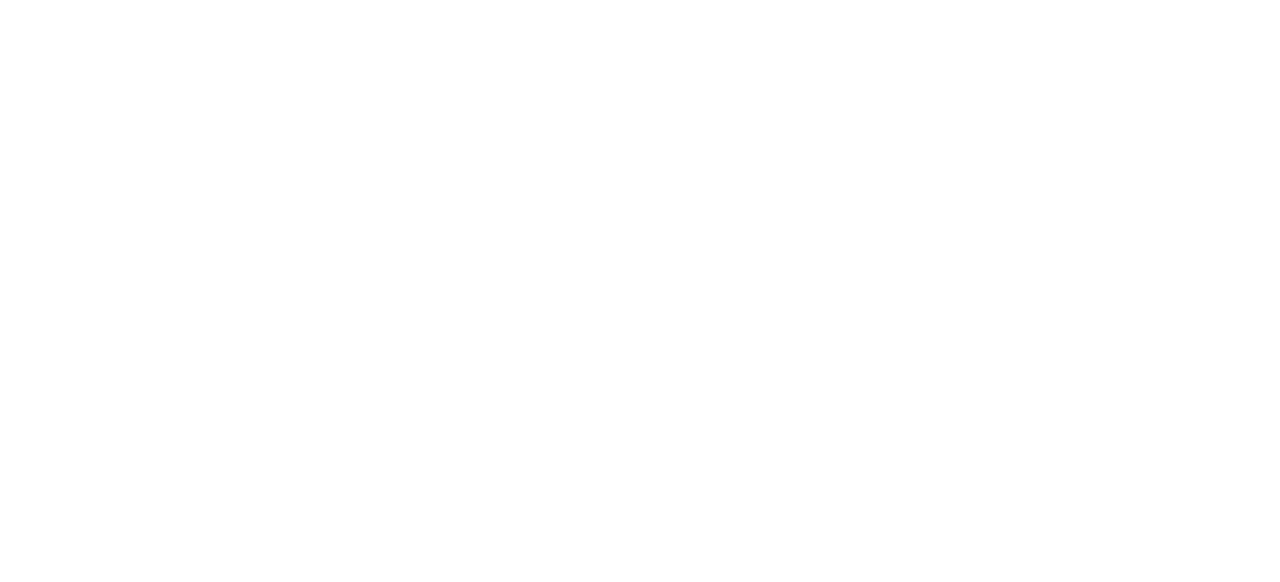
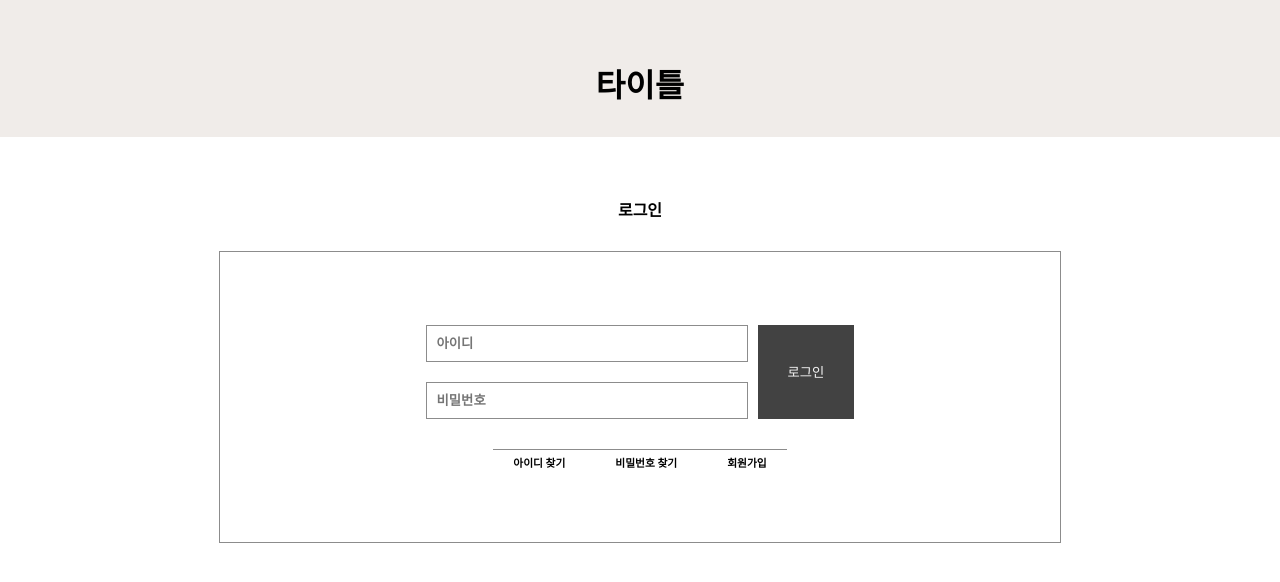
Before and after one commit to gnemek20/work-front, a Vue app: page /signin in a window 1280 px wide. Shown: the top 582 px of the page. Built offline with nearby package versions, Linux system fonts and the light colour scheme.

Commit message:
로그인 페이지 생성

```diff
--- a/src/router/index.js
+++ b/src/router/index.js
@@ -7,6 +7,10 @@ const routes = [
   {
     path: '/',
     component: () => import('@/views/Landing.vue')
+  },
+  {
+    path: '/signin',
+    component: () => import('@/views/sign/In.vue')
   }
 ]
 
--- /dev/null
+++ b/src/views/sign/In.vue
@@ -0,0 +1,118 @@
+<template>
+  <div class="flex flex-column align-center">
+    <div class="header">
+      <div class="title">
+        <h1>타이틀</h1>
+      </div>
+      <hr>
+    </div>
+    <div class="content">
+      <div class="flex justify-center">
+        <h4>로그인</h4>
+      </div>
+      <div class="area">
+        <div class="form">
+          <div class="inputs">
+            <div class="flex">
+              <input type="text" placeholder="아이디">
+            </div>
+            <div class="flex">
+              <input type="password" placeholder="비밀번호">
+            </div>
+          </div>
+          <div class="flex">
+            <button>로그인</button>
+          </div>
+        </div>
+        <div class="options">
+          <div class="option-text">
+            <h6>아이디 찾기</h6>
+          </div>
+          <div class="option-text">
+            <h6>비밀번호 찾기</h6>
+          </div>
+          <div class="option-text">
+            <h6>회원가입</h6>
+          </div>
+        </div>
+      </div>
+    </div>
+  </div>
+</template>
+
+<style lang="scss" scoped>
+.header {
+  width: 100%;
+  display: flex;
+  flex-direction: column;
+  align-items: center;
+  background-color: var(--gray);
+
+  hr {
+    width: 100%;
+    border: none;
+    border-top: 1px solid var(--gray);
+  }
+  .title {
+    padding: 60px 0px 30px;
+  }
+}
+
+.content {
+  margin-top: 60px;
+
+  .area {
+    display: flex;
+    flex-direction: column;
+    justify-content: center;
+    align-items: center;
+    width: 800px;
+    height: 250px;
+    padding: 20px;
+    border: 1px solid #8c8c8c;
+    margin-top: 30px;
+
+    .form {
+      display: flex;
+      gap: 10px;
+
+      .inputs {
+        display: flex;
+        flex-direction: column;
+        gap: 20px;
+
+        input {
+          width: 300px;
+          padding: 10px;
+          border: none;
+          border: 1px solid #8c8c8c;
+          outline: none;
+          font-weight: bold;
+        }
+      }
+      button {
+        padding: 30px;
+        background-color: var(--black);
+        color: var(--white);
+        border: none;
+      }
+      button:hover {
+        cursor: pointer;
+        background-color: #757575;
+      }
+    }
+    .options {
+      display: flex;
+      margin-top: 30px;
+      padding: 5px 20px 0px;
+      border-top: 1px solid #8c8c8c;
+      gap: 50px;
+
+      .option-text:hover {
+        cursor: pointer;
+        color: #adadad;
+      }
+    }
+  }
+}
+</style>
```
